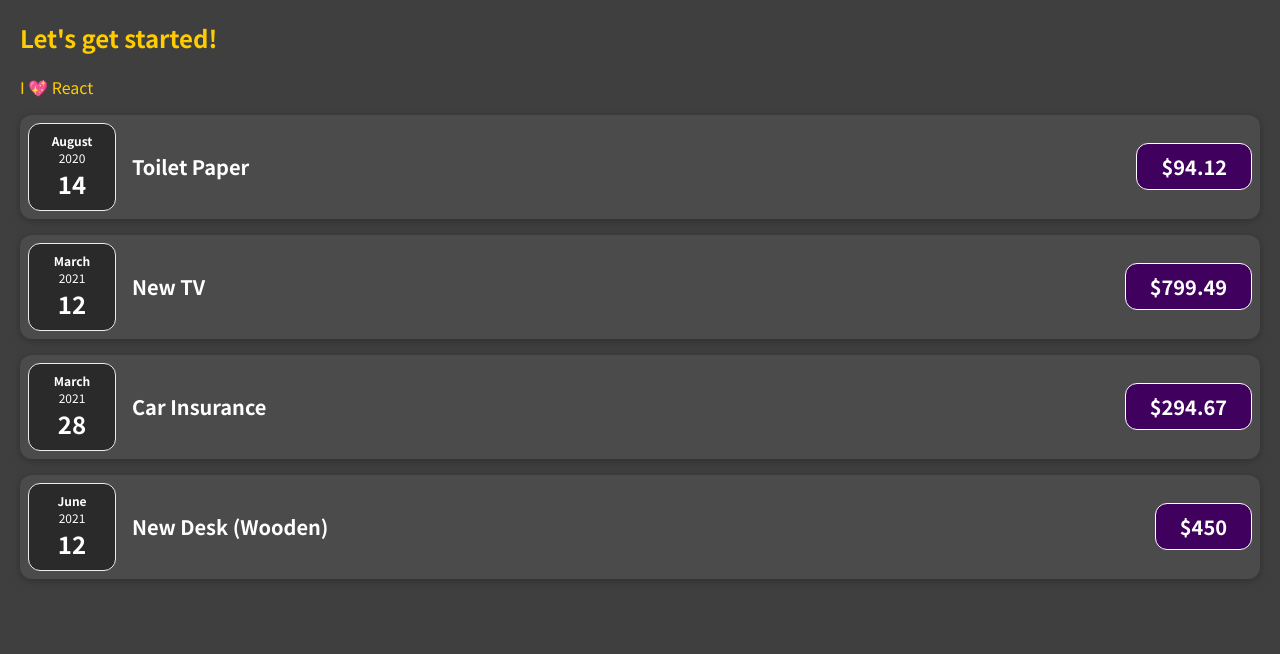
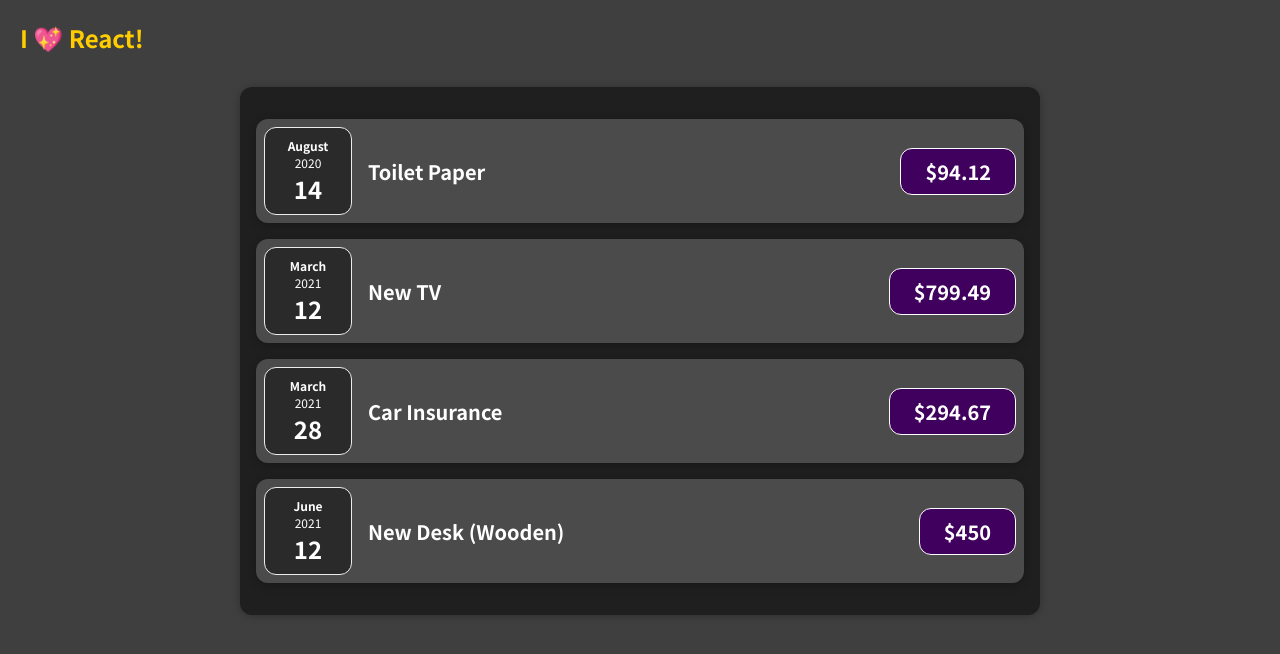
Before and after one commit to tysongf/expensify, a JavaScript app: page / in a window 1280 px wide. Shown: the top 654 px of the page. Built offline with nearby package versions, Linux system fonts and the light colour scheme.

Commit message:
Assignment 1: Create ExpenseList Component.

```diff
--- a/src/App.js
+++ b/src/App.js
@@ -1,4 +1,4 @@
-import ExpenseItem from "./components/ExpenseItem";
+import ExpenseList from "./components/ExpenseList";
 
 function App() {
    const expenses = [
@@ -30,28 +30,8 @@ function App() {
 
    return (
       <div>
-         <h2>Let's get started!</h2>
-         <p>I 💖 React</p>
-         <ExpenseItem
-            title={expenses[0].title}
-            amount={expenses[0].amount}
-            date={expenses[0].date}
-         />
-         <ExpenseItem
-            title={expenses[1].title}
-            amount={expenses[1].amount}
-            date={expenses[1].date}
-         />
-         <ExpenseItem
-            title={expenses[2].title}
-            amount={expenses[2].amount}
-            date={expenses[2].date}
-         />
-         <ExpenseItem
-            title={expenses[3].title}
-            amount={expenses[3].amount}
-            date={expenses[3].date}
-         />
+         <h2>I 💖 React!</h2>
+         <ExpenseList expenses={expenses} />
       </div>
    );
 }
--- /dev/null
+++ b/src/components/ExpenseList.css
@@ -0,0 +1,9 @@
+.expense-list {
+   padding: 1rem;
+   background-color: rgb(31, 31, 31);
+   margin: 2rem auto;
+   width: 50rem;
+   max-width: 95%;
+   border-radius: 12px;
+   box-shadow: 0 1px 8px rgba(0, 0, 0, 0.25);
+}
--- /dev/null
+++ b/src/components/ExpenseList.js
@@ -0,0 +1,31 @@
+import ExpenseItem from "./ExpenseItem";
+import "./ExpenseList.css";
+
+function ExpenseList(props) {
+   return (
+      <div className="expense-list">
+         <ExpenseItem
+            title={props.expenses[0].title}
+            amount={props.expenses[0].amount}
+            date={props.expenses[0].date}
+         />
+         <ExpenseItem
+            title={props.expenses[1].title}
+            amount={props.expenses[1].amount}
+            date={props.expenses[1].date}
+         />
+         <ExpenseItem
+            title={props.expenses[2].title}
+            amount={props.expenses[2].amount}
+            date={props.expenses[2].date}
+         />
+         <ExpenseItem
+            title={props.expenses[3].title}
+            amount={props.expenses[3].amount}
+            date={props.expenses[3].date}
+         />
+      </div>
+   );
+}
+
+export default ExpenseList;
```
